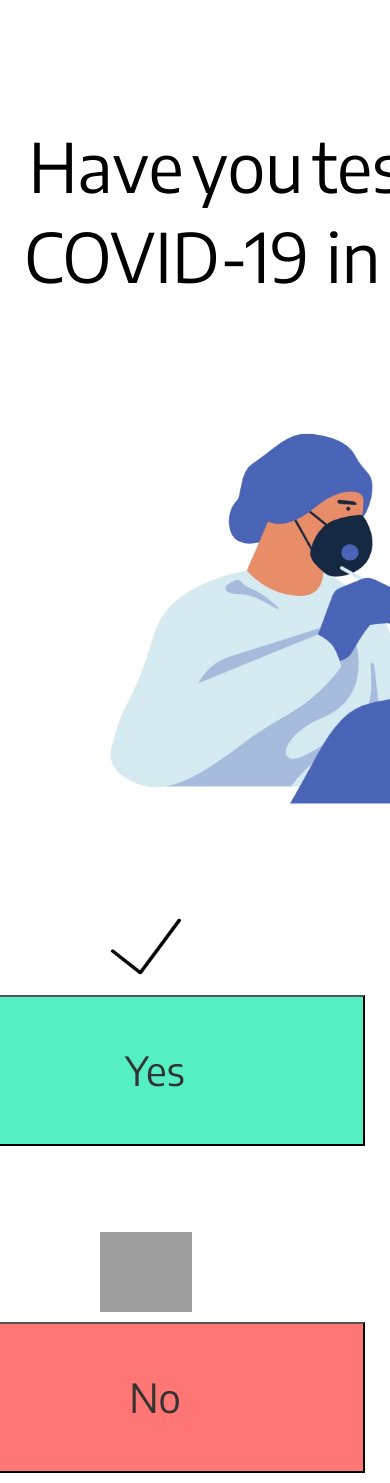
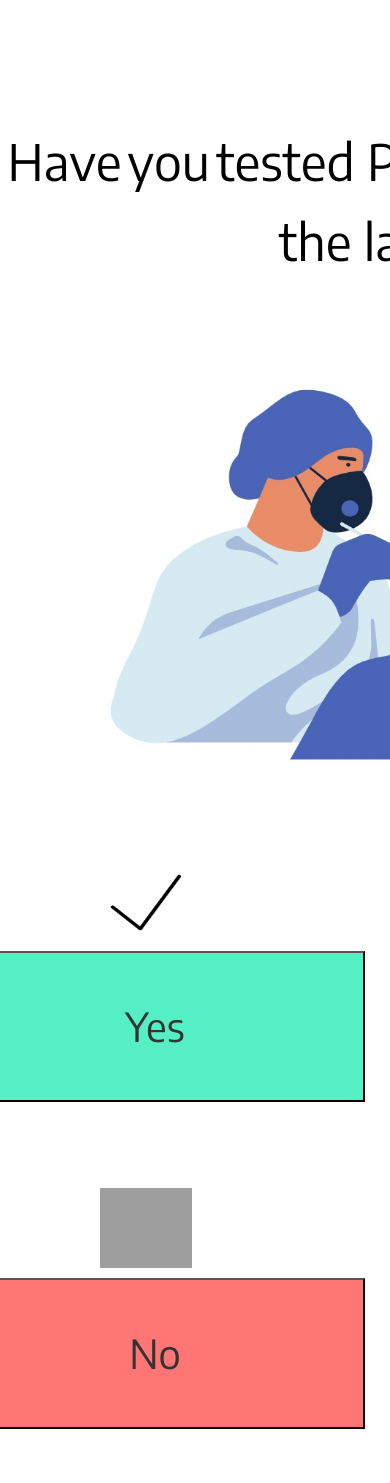
Before and after one commit to AniruddhNathani/HarborviewProject, a Flask app: a page that uses templates/screening_one.html in a window 390 px wide; the page is wider, and only the part inside the window is pictured. After the commit the page ends 1429 px from the top of that part, so only its background shows below. Run offline with Flask 2, Linux system fonts and the light colour scheme; some libraries are stand-ins or nearby versions; grey boxes are pictures that could not be loaded.

Commit message:
Changed placements of Screening icons

```diff
--- a/templates/screening_one.html
+++ b/templates/screening_one.html
@@ -16,8 +16,8 @@ h1
 font-family: 'Encode Sans', sans-serif;
 font-style: normal;
 font-weight: normal;
-font-size: 68px;
-line-height: 90px;
+font-size: 50px;
+line-height: 80px;
 text-align: center;
 height: 111px;
 width: 934px;
@@ -102,25 +102,16 @@ margin: 10px;
 
 </style>
 <body>
-<div class="    containter">
+<div class="containter">
     <div class="row" id = "question_row">
         <div class = "col-sm-1"></div>
         <div class="col-sm-10"> <h1 id = "question">{{language.questions[0].question}}</h1> </div>
         <div class = "col-sm-1"></div>
     </div>
-    <div class="row">
-        <div class = "col-sm-4"></div>
-        <div class="col-sm-4"><br></div>
-        <div class = "col-sm-4"></div>
-    </div>
-    <div class="row">
-        <div class = "col-sm-4"></div>
-        <div class="col-sm-4"><br></div>
-        <div class = "col-sm-4"></div>
-    </div>
+
     <div class="row" id = "icons">
         <div class = "col-sm-2"></div>
-        <div class="col-sm-6" >
+        <div class="col-sm-10" >
             <img id = "mg" src="/static/pos_test.jpg">
         </div>
         <div class = "col-sm-4"></div>
```
Also changed, not shown: templates/screening_four.html (+4 -4 lines), templates/screening_two.html (+4 -9 lines), 2 other files.
